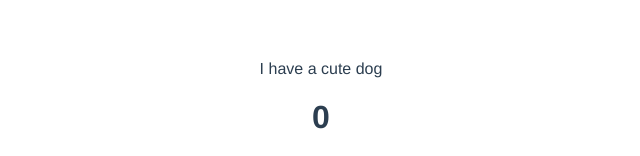
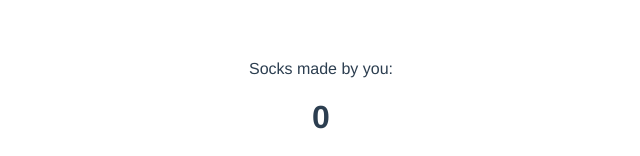
Before and after one commit to flippi321/sockify-frontend, a Vue app in the folder sockify/: page / in a window 1280 px wide. Shown: the top 156 px of the page, without its empty margins (319-959 px from the left). Built offline with nearby package versions, Linux system fonts and the light colour scheme.

Commit message:
Changed message

```diff
--- a/sockify/src/App.vue
+++ b/sockify/src/App.vue
@@ -1,5 +1,5 @@
 <template>
-  <MainPage msg="I have a cute dog"/>
+  <MainPage msg="Socks made by you:"/>
 </template>
 
 <script>
```
